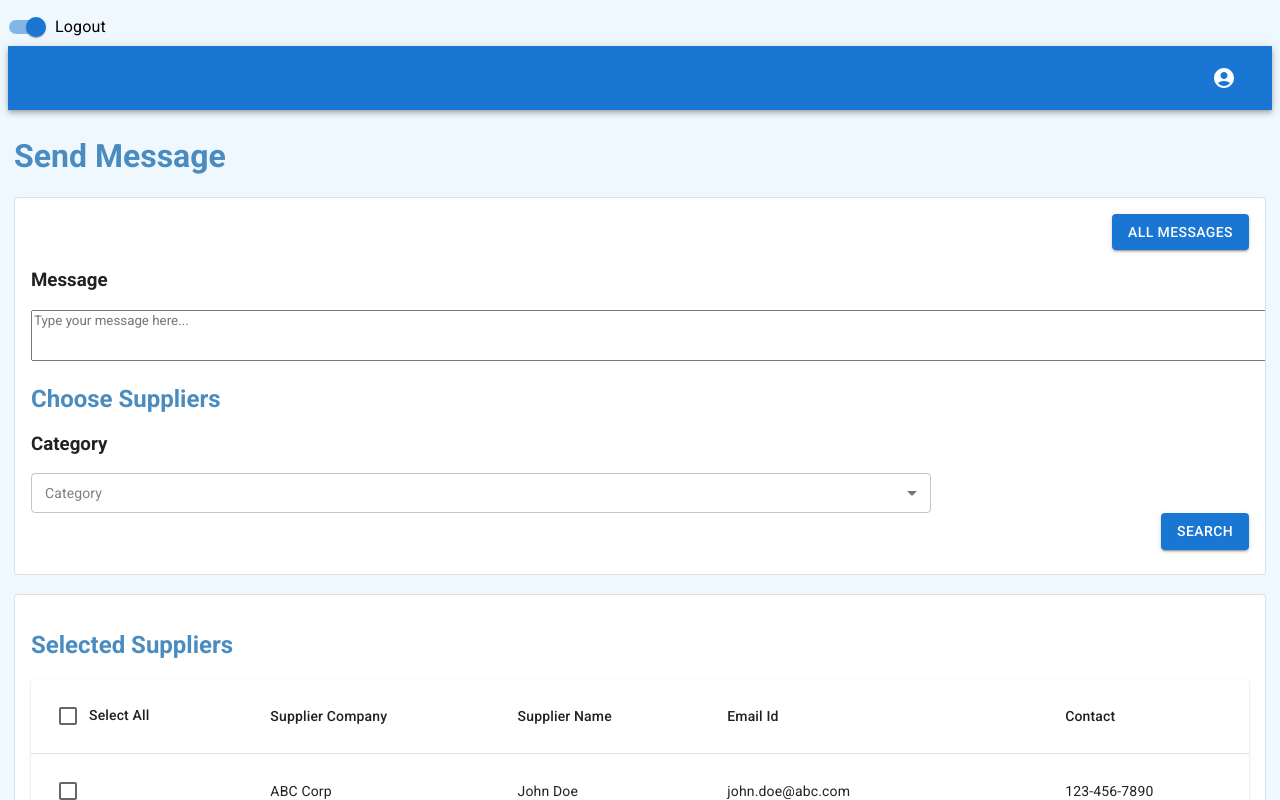
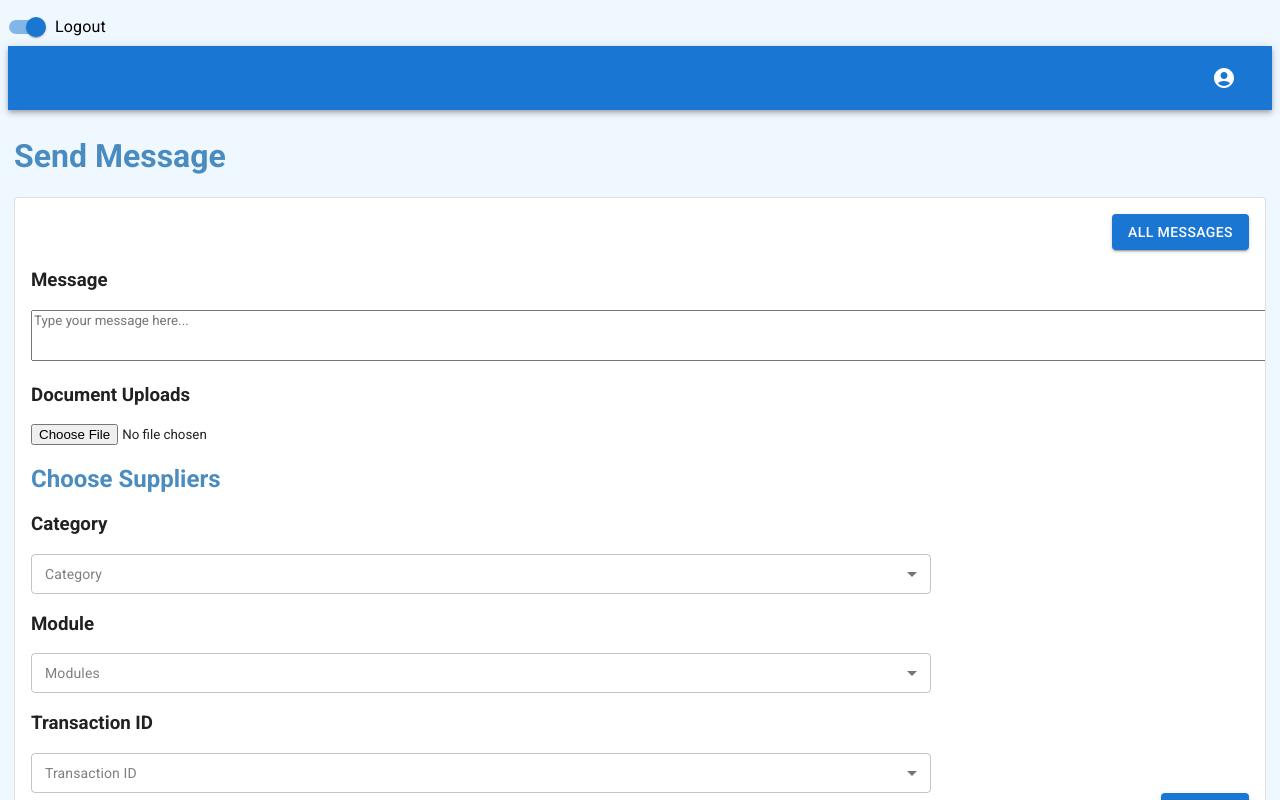
Before and after one commit to yatinlakkaraju123/Message-Management-Frontend, a React (Vite) app in the folder MessageFrontend/: page / in a window 1280 px wide. Shown: the top 800 px of the page. Built offline with nearby package versions, Linux system fonts and the light colour scheme.

Commit message:
changed client content

```diff
--- a/MessageFrontend/src/components/client/Content.css
+++ b/MessageFrontend/src/components/client/Content.css
@@ -14,10 +14,11 @@ body{
 }
 .Card2Buttons{
    margin: 5px;
+
 }
 .Card2ButtonGroup{
     display: flex;
-    justify-content:end;
+    justify-content:flex-end;
 }
 .select{
     width: 35%;
--- a/MessageFrontend/src/components/client/Content.jsx
+++ b/MessageFrontend/src/components/client/Content.jsx
@@ -15,6 +15,7 @@ import TableRow from '@mui/material/TableRow';
 import Paper from '@mui/material/Paper';
 import Checkbox from '@mui/material/Checkbox';
 import { useNavigate } from 'react-router-dom';
+import { modules } from '../utils/ModuleList';
 
 function Content() {
   const navigate = useNavigate();
@@ -56,6 +57,8 @@ function Content() {
 
       <h3>Message</h3>
       <textarea id="message" name="message" rows="3.5" cols="215" placeholder="Type your message here..."></textarea>
+      <h3>Document Uploads</h3>
+      <input type='file' accept='application/pdf,application/vnd.ms-excel'/>
 
       <h2 className='title'>Choose Suppliers</h2>
       <h3>Category</h3>
@@ -69,7 +72,31 @@ function Content() {
         <MenuItem value="Supplier1">Supplier1</MenuItem>
         <MenuItem value="Supplier2">Supplier2</MenuItem>
       </Select>
+      <h3>Module</h3>
+      <Select
+        variant="outlined"
+        displayEmpty
+        sx={{ width: '900px', height: '40px', fontSize: '14px' }}
+        renderValue={(selected) => selected || <span style={{ color: 'rgba(0, 0, 0, 0.5)' }}>Modules</span>}
+      >
+        <MenuItem value="" disabled>Modules</MenuItem>
+        {modules && modules.map((item,index)=>(
+                  <MenuItem value={item} key={index}>{item}</MenuItem>
 
+        ))}
+
+      </Select>
+      <h3>Transaction ID</h3>
+      <Select
+        variant="outlined"
+        displayEmpty
+        sx={{ width: '900px', height: '40px', fontSize: '14px' }}
+        renderValue={(selected) => selected || <span style={{ color: 'rgba(0, 0, 0, 0.5)' }}>Transaction ID</span>}
+      >
+        <MenuItem value="" disabled>Transaction ID</MenuItem>
+        <MenuItem value="Supplier1">Supplier1</MenuItem>
+        <MenuItem value="Supplier2">Supplier2</MenuItem>
+      </Select>
       <div className='AllMessageButton'>
         <Button variant="contained">Search</Button>
       </div>
@@ -129,7 +156,7 @@ function Content() {
       </Box>
 
       <div className='Card2ButtonGroup'>
-        <Button variant="contained" className='Card2Buttons'>Submit</Button>
+        <Button variant="contained" className='Card2Buttons'>Send</Button>
         <Button variant="contained" className='Card2Buttons'>Close</Button>
       </div>
     </div>
--- /dev/null
+++ b/MessageFrontend/src/components/utils/ModuleList.js
@@ -0,0 +1,26 @@
+export const modules = [
+    "Requisitions",
+    "Contract",
+    "Sourcing",
+    "Auction",
+    "Non-Catalog Requisitions",
+    "Dispatch Notifications",
+    "Sourcing Pending Items",
+    "Purchase Orders",
+    "Central Procurement",
+    "PO Amendment",
+    "DMS Documents",
+    "Logistic SPOC",
+    "GRN",
+    "Service Note",
+    "Service Entry Sheet",
+    "Invoices",
+    "GRN Acknowledge",
+    "GRN/SES Reports",
+    "Catalog",
+    "Suppliers",
+    "Return Delivery",
+    "Admin",
+    "Reports",
+    "Finance Report"
+  ]
```
